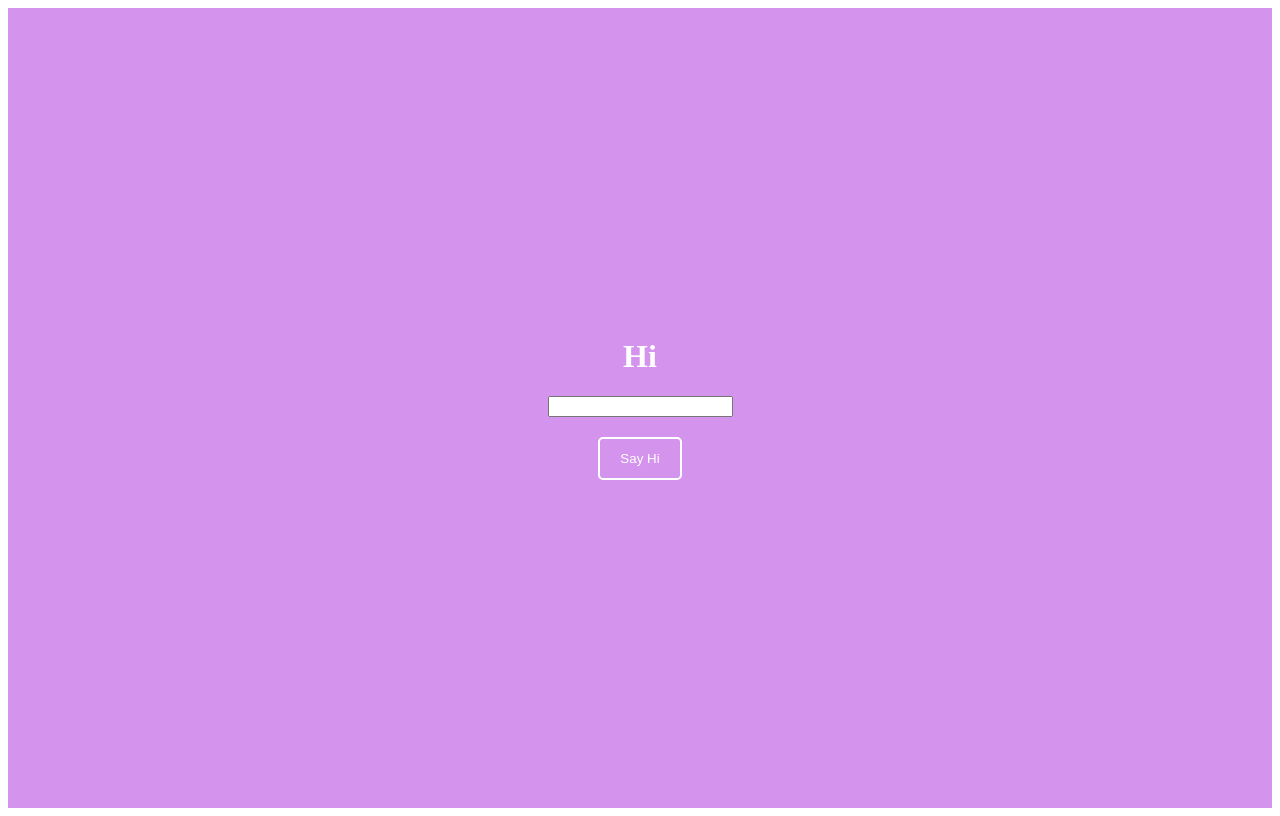
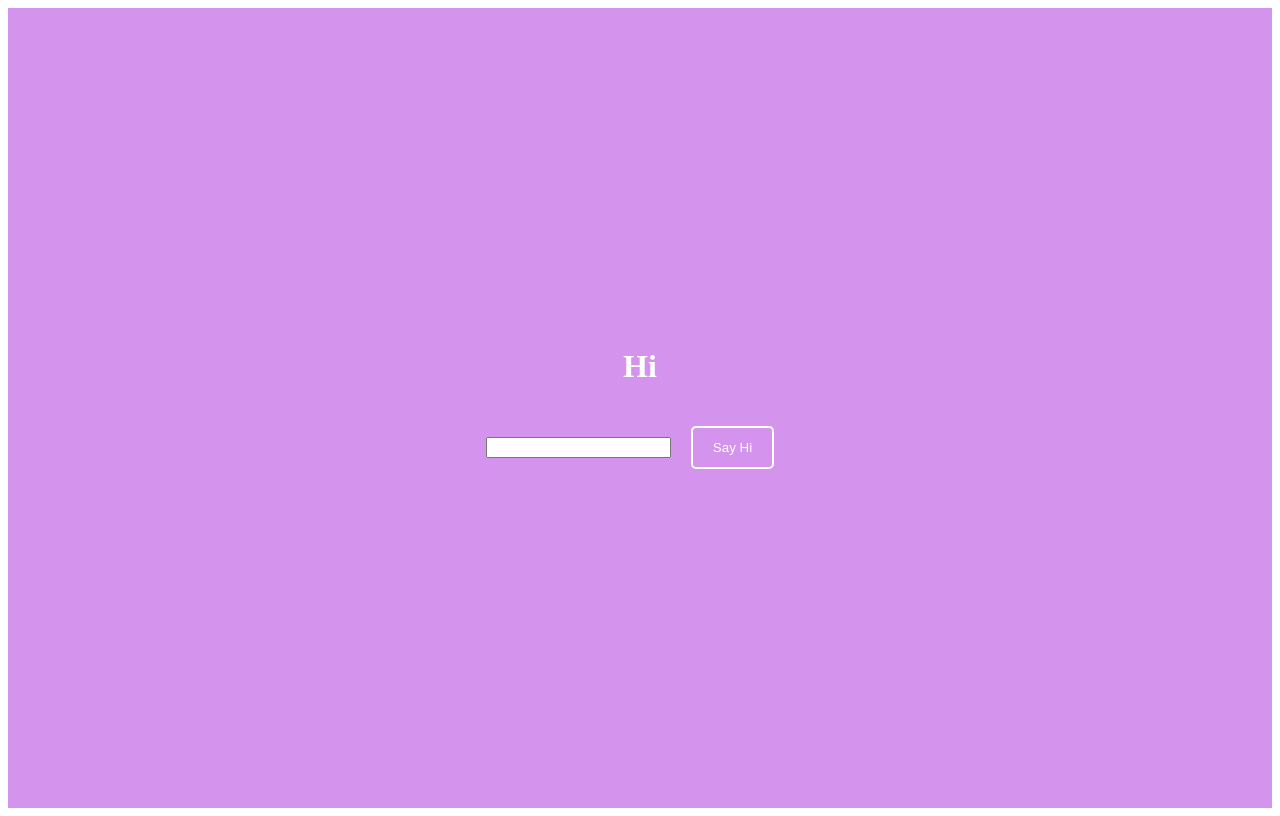
Before and after one commit to SharjeelMoqrabKhan/Basic-React-Learning-2020, a React (Create React App) app: page / in a window 1280 px wide. Built offline with nearby package versions, Linux system fonts and the light colour scheme; a web font is replaced by a local one.

Commit message:
updated form

```diff
--- a/src/Form.jsx
+++ b/src/Form.jsx
@@ -8,8 +8,10 @@ const Form = () => {
   return (
     <div>
       <h1 style={{ color: "white" }}>Hi {fullName}</h1>
+      <form onSubmit={(e) => e.preventDefault()}>
         <input type="text" onChange={(e) => setname(e.target.value)} />
         <button
+          type="submit"
           style={{ margin: "20px" }}
           onClick={() => {
             setFullName(name);
@@ -17,6 +19,7 @@ const Form = () => {
         >
           Say Hi
         </button>
+      </form>
     </div>
   );
 };
```
Lines whose indentation alone changed are shown as unchanged.
